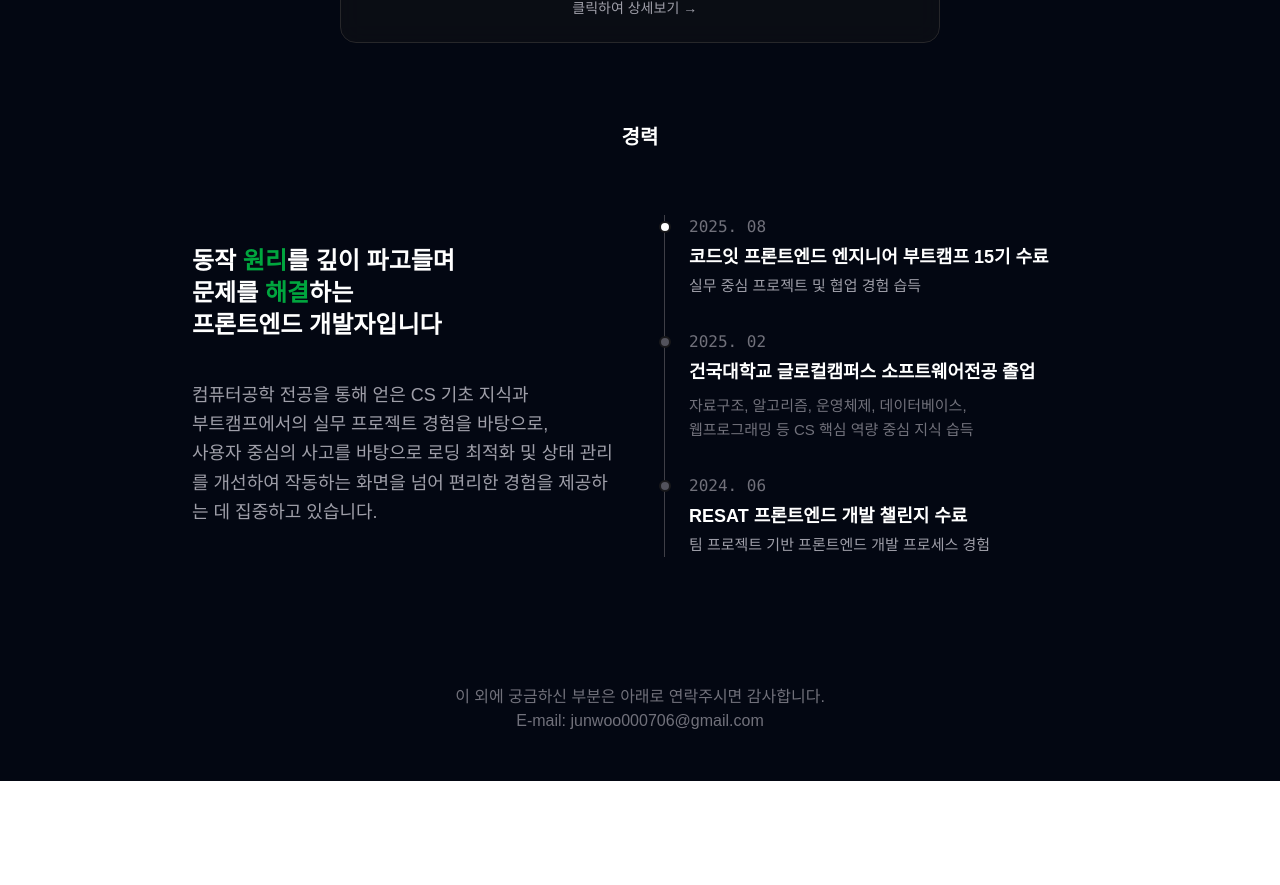
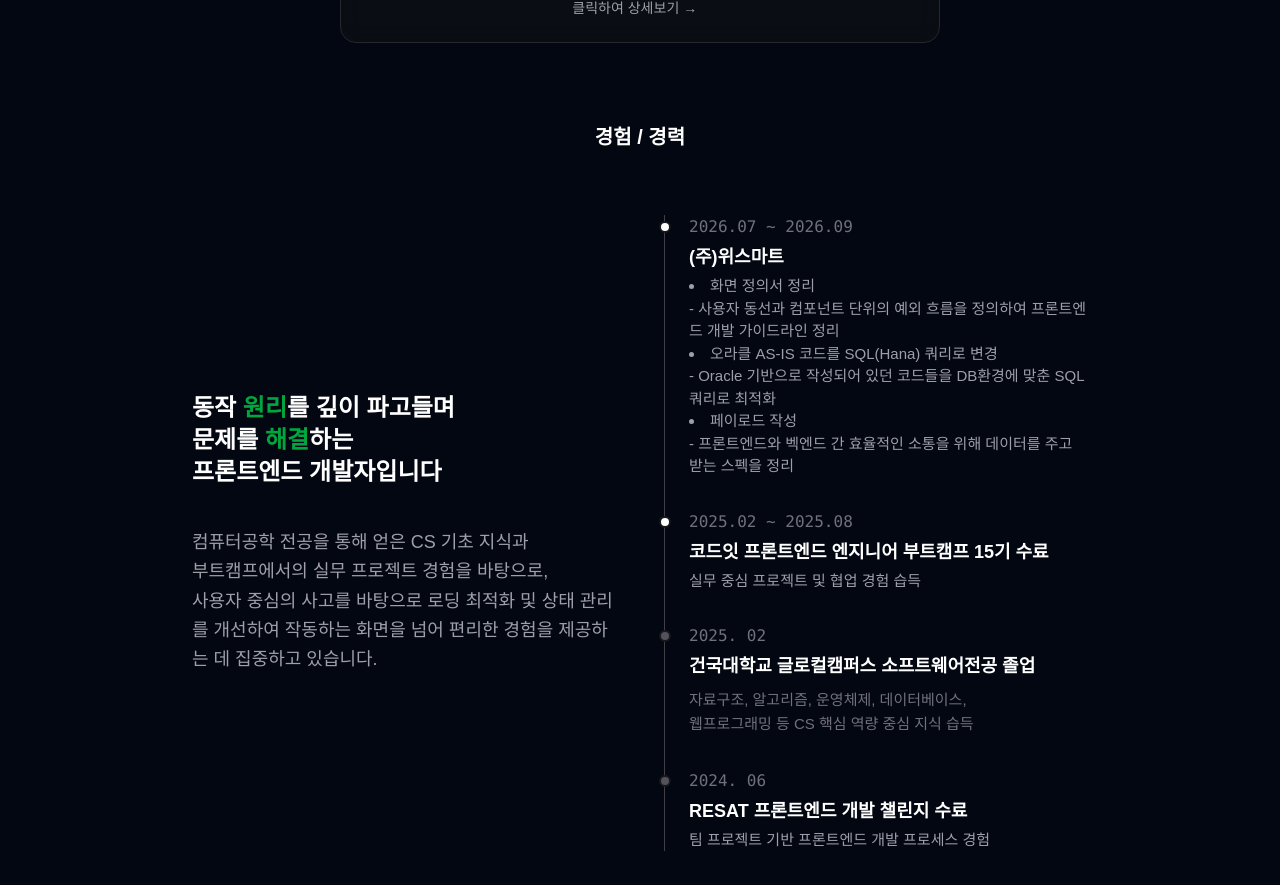
Before and after one commit to wnsdn00/portfolio, a Next.js app: page / in a window 1280 px wide. Shown: the part 2100-2985 px from the top of the page. Before the commit the page ends 2881 px from the top, so only its background shows below. Built offline with nearby package versions, Linux system fonts and the light colour scheme.

Commit message:
update to my experience
Updated the About component to reflect new experience and education details, including a new job entry and adjustments to existing items.

```diff
--- a/components/About.tsx
+++ b/components/About.tsx
@@ -17,7 +17,7 @@ export default function About() {
           {...fadeInUp}
           className="text-xl font-semibold mb-16 text-center"
         >
-          경력
+          경험 / 경력
         </motion.h2>
 
         <div className="grid grid-cols-1 md:grid-cols-2 gap-12 items-center">
@@ -49,14 +49,32 @@ export default function About() {
             <div className="relative">
               {/* 타임라인 포인트 점 */}
               <div className="absolute w-3 h-3 bg-white rounded-full -left-[30px] top-1.5 border-2 border-zinc-900" />
-              <span className="text-md font-mono text-zinc-500">2025. 08</span>
+              <span className="text-md font-mono text-zinc-500">2026.07 ~ 2026.09</span>
+              <h4 className="text-lg font-semibold text-white mt-1">
+                (주)위스마트
+              </h4>
+              <p className="text-[15px] text-zinc-400 mt-1">
+                <li>화면 정의서 정리<br/></li>
+                - 사용자 동선과 컴포넌트 단위의 예외 흐름을 정의하여 프론트엔드 개발 가이드라인 정리<br/>
+                <li>오라클 AS-IS 코드를 SQL(Hana) 쿼리로 변경</li>
+                - Oracle 기반으로 작성되어 있던 코드들을 DB환경에 맞춘 SQL 쿼리로 최적화
+                <li>페이로드 작성</li>
+                - 프론트엔드와 벡엔드 간 효율적인 소통을 위해 데이터를 주고 받는 스펙을 정리
+              </p>
+            </div>
+
+            {/* 이력 아이템 2 */}
+            <div className="relative">
+              {/* 타임라인 포인트 점 */}
+              <div className="absolute w-3 h-3 bg-white rounded-full -left-[30px] top-1.5 border-2 border-zinc-900" />
+              <span className="text-md font-mono text-zinc-500">2025.02 ~ 2025.08</span>
               <h4 className="text-lg font-semibold text-white mt-1">
                 코드잇 프론트엔드 엔지니어 부트캠프 15기 수료
               </h4>
               <p className="text-[15px] text-zinc-400 mt-1">실무 중심 프로젝트 및 협업 경험 습득</p>
             </div>
 
-            {/* 이력 아이템 2 */}
+            {/* 이력 아이템 3 */}
             <div className="relative">
               <div className="absolute w-3 h-3 bg-zinc-600 rounded-full -left-[30px] top-1.5 border-2 border-zinc-900" />
               <span className="text-md font-mono text-zinc-500">2025. 02</span>
@@ -68,7 +86,7 @@ export default function About() {
               </p>
             </div>
 
-            {/* 이력 아이템 3 */}
+            {/* 이력 아이템 4 */}
             <div className="relative">
               <div className="absolute w-3 h-3 bg-zinc-600 rounded-full -left-[30px] top-1.5 border-2 border-zinc-900" />
               <span className="text-md font-mono text-zinc-500">2024. 06</span>
```
